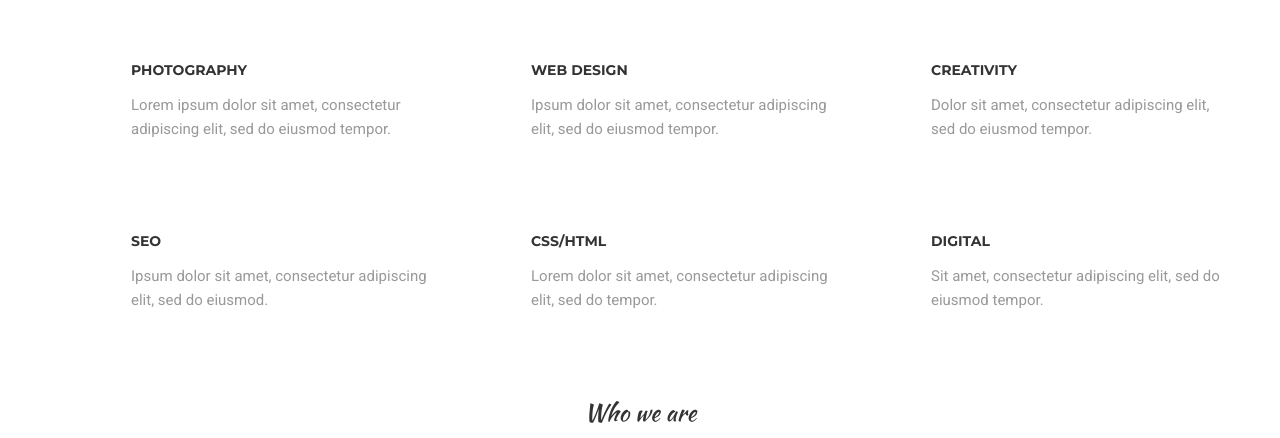
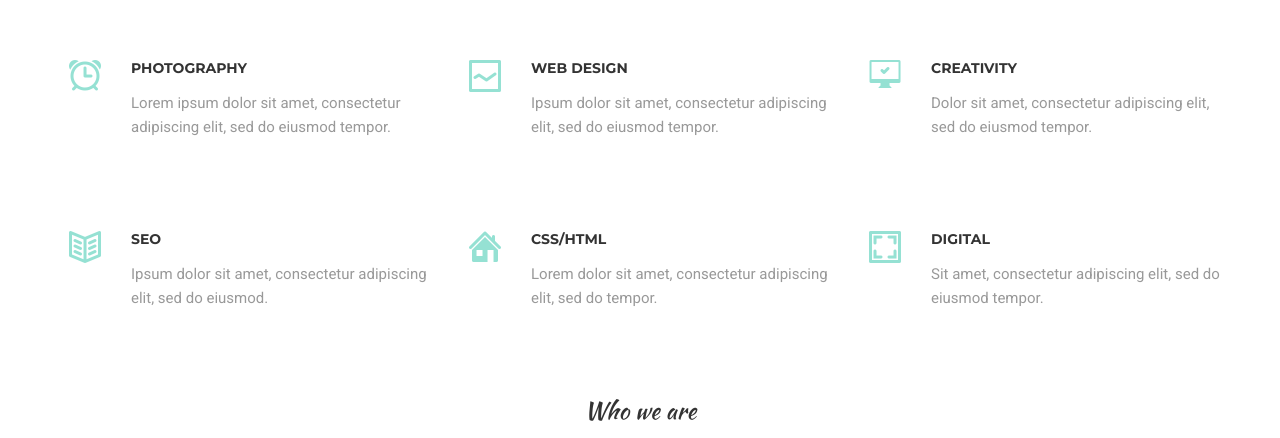
Before and after one commit to a-desna/goit-fe-course, a plain HTML site: page html-css/module-06/index.html in a window 1280 px wide. Shown: the part 316-754 px from the top of the page. Drawn offline with Linux system fonts and the light colour scheme.

Commit message:
HW 6 css

```diff
--- a/html-css/module-06/css/styles.css
+++ b/html-css/module-06/css/styles.css
@@ -25,7 +25,7 @@ body {
 }
 
 .header {
-  margin-bottom: 124px;
+  margin-bottom: 122px;
   padding-top: 29px;
 }
 
@@ -138,6 +138,38 @@ body {
 .servises-item {
   width: 382px;
   padding-left: 82px;
+  position: relative;
+}
+
+.servises-item::before {
+  display: block;
+  content: "";
+  width: 40px;
+  height: 40px;
+  background: url(../img/icon-services/photography.png) no-repeat;
+  position: absolute;
+  left: 20px;
+  top: 0;
+}
+
+.servises-item:nth-child(2)::before {
+  background-image: url(../img/icon-services/design.png);
+}
+
+.servises-item:nth-child(3)::before {
+  background-image: url(../img/icon-services/creativity.png);
+}
+
+.servises-item:nth-child(4)::before {
+  background-image: url(../img/icon-services/seo.png);
+}
+
+.servises-item:nth-child(5)::before {
+  background-image: url(../img/icon-services/css-html.png);
+}
+
+.servises-item:last-child::before {
+  background-image: url(../img/icon-services/digital.png);
 }
 
 .servises-item:not(:nth-last-child(-n + 3)) {
@@ -211,17 +243,11 @@ body {
   margin: 0;
 }
 
+.team-item:hover .social-list,
+.team-item:focus .social-list,
 .team-item:hover .team-image,
-.team-item:focus-within .team-image {
-  top: -10px;
-  left: -10px;
-  transition: all 200ms linear;
-}
-
-.team-item:hover .social-list,
-.team-item:focus-within .social-list {
+.team-item:focus .team-image {
   opacity: 1;
-  /* visibility: visible; */
   box-shadow: 10px 10px 0 #95e1d3;
   top: -10px;
   left: -10px;
@@ -239,7 +265,6 @@ body {
   justify-content: center;
   align-items: center;
   opacity: 0;
-  /* visibility: hidden; */
   position: absolute;
   top: 0;
   left: 0;
@@ -276,7 +301,6 @@ body {
 .social-link:focus {
   background-color: #95e1d3;
 }
-
 
 .footer {
   display: flex;
```
